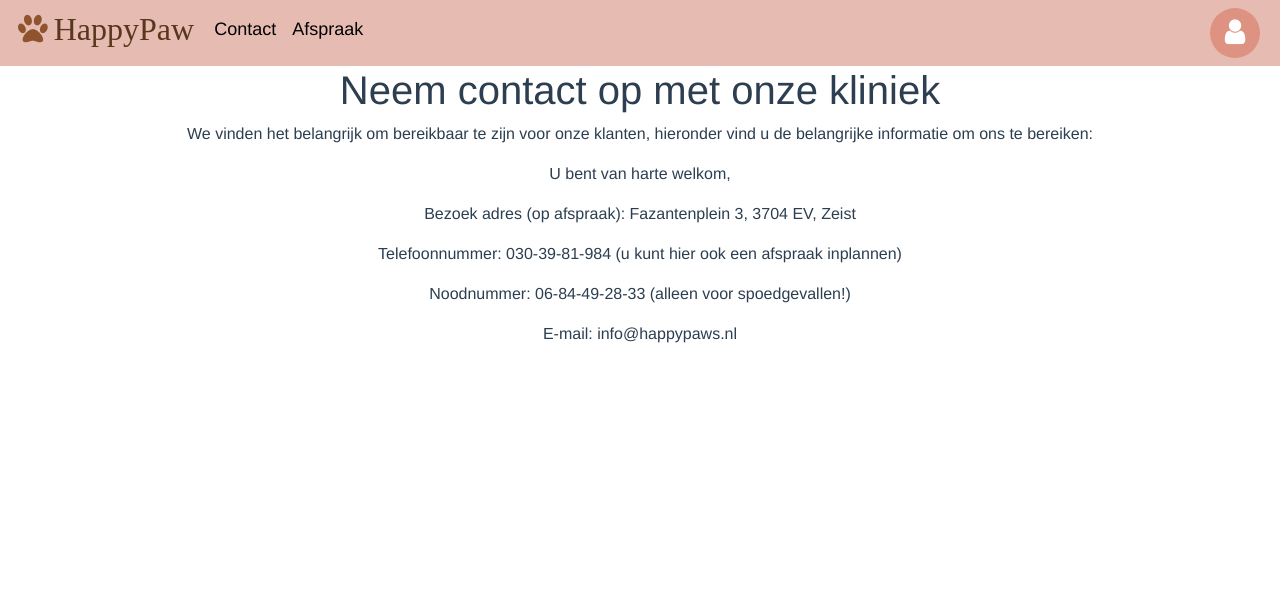
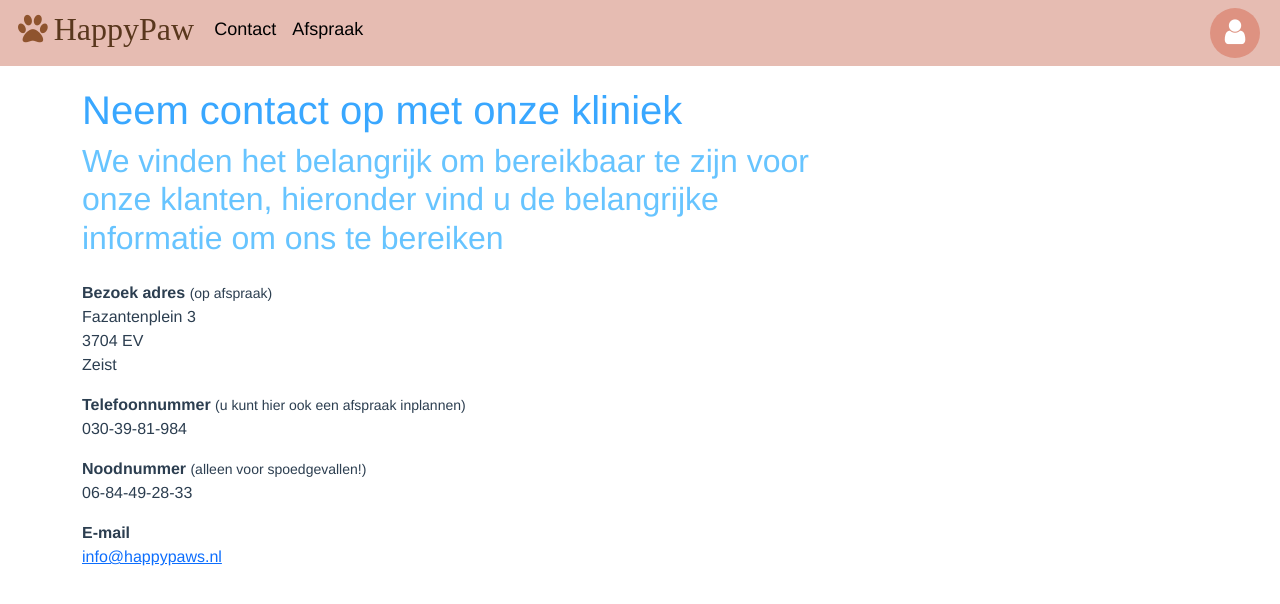
Before and after one commit to Educom-Trainees/educom-dierenartsen, a Vue app: page /contact in a window 1280 px wide. Shown: the top 604 px of the page. Built offline with nearby package versions, Linux system fonts and the light colour scheme.

Commit message:
Updated Contact page styling

```diff
--- a/src/views/Contact.vue
+++ b/src/views/Contact.vue
@@ -1,12 +1,47 @@
 <template>
-  <div class="contact">
-    <h1>Neem contact op met onze kliniek</h1>
-    <p>We vinden het belangrijk om bereikbaar te zijn voor onze klanten,
-        hieronder vind u de belangrijke informatie om ons te bereiken:</p>
-    <p>U bent van harte welkom,</p>
-    <p> Bezoek adres (op afspraak): Fazantenplein 3, 3704 EV, Zeist</p>
-    <p> Telefoonnummer:  030-39-81-984 (u kunt hier ook een afspraak inplannen) </p>
-    <p> Noodnummer:  06-84-49-28-33 (alleen voor spoedgevallen!)</p>
-    <p> E-mail: info@happypaws.nl</p>
+  <div class="container">
+    <div class="row">
+        <div class="col-10 col-md-8">
+            <h1 class="text-lg blue">Neem contact op met onze kliniek</h1>
+            <h2 class="text-md blue-l mb-4">
+              We vinden het belangrijk om bereikbaar te zijn voor onze klanten,
+              hieronder vind u de belangrijke informatie om ons te bereiken
+            </h2>
+            <address>
+              <strong>Bezoek adres</strong> <small>(op afspraak)</small><br>
+              Fazantenplein 3<br>
+              3704 EV<br>
+              Zeist<br>
+            </address>
+            <address>
+              <strong>Telefoonnummer</strong> <small>(u kunt hier ook een afspraak inplannen)</small><br>
+              030-39-81-984
+            </address>
+            <address>
+              <strong>Noodnummer</strong> <small>(alleen voor spoedgevallen!)</small><br>
+              06-84-49-28-33
+            </address>
+            <address>
+              <strong>E-mail</strong><br>
+              <a href="mailto:#">info@happypaws.nl</a>
+            </address>
+        </div>
+    </div>
   </div>
 </template>
+
+<script>
+  export default {
+    name: 'Home',
+  }
+</script>
+
+<style>
+  .container * {
+    text-align: left;
+  }
+  .container {
+    margin-top: 20px;
+    margin-bottom: 20px;
+  }
+</style>
```
